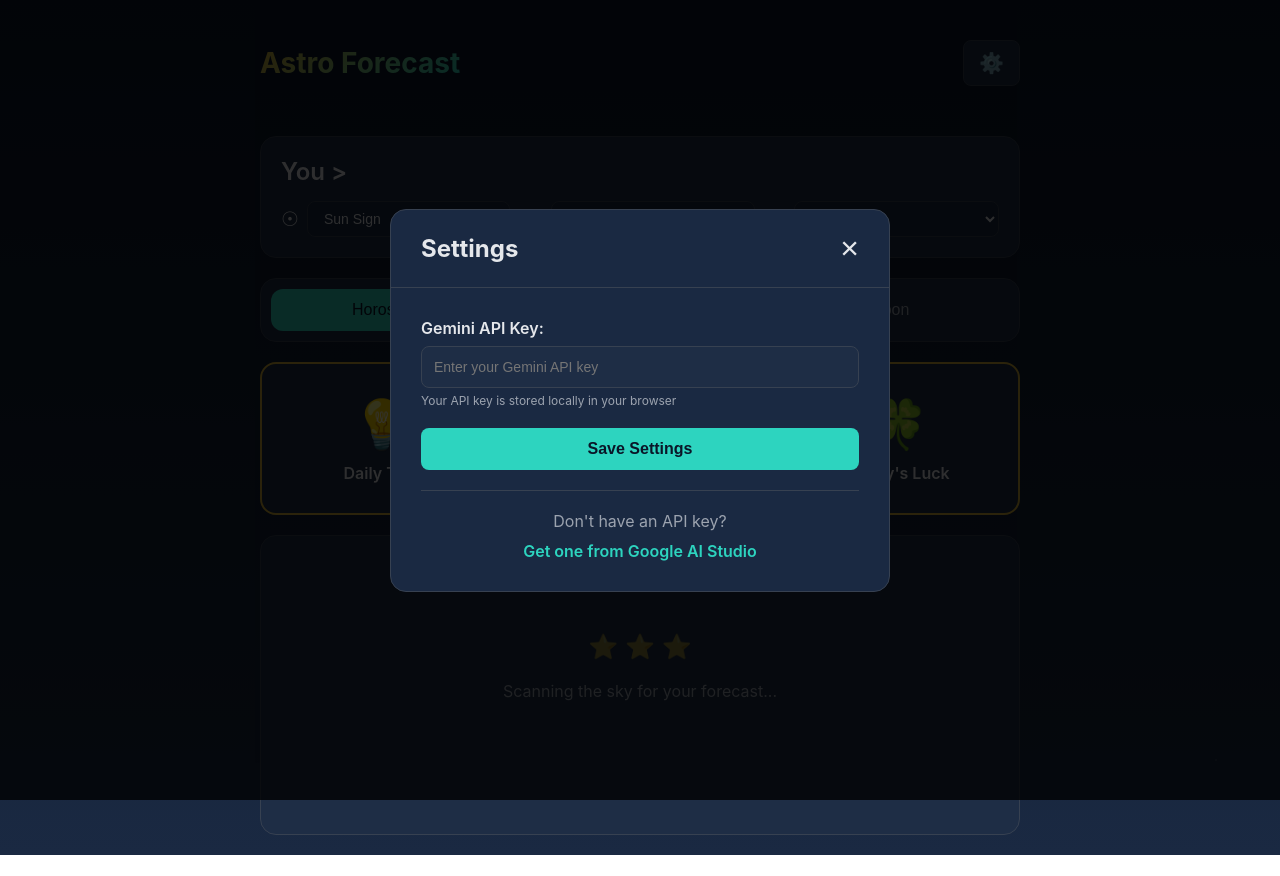
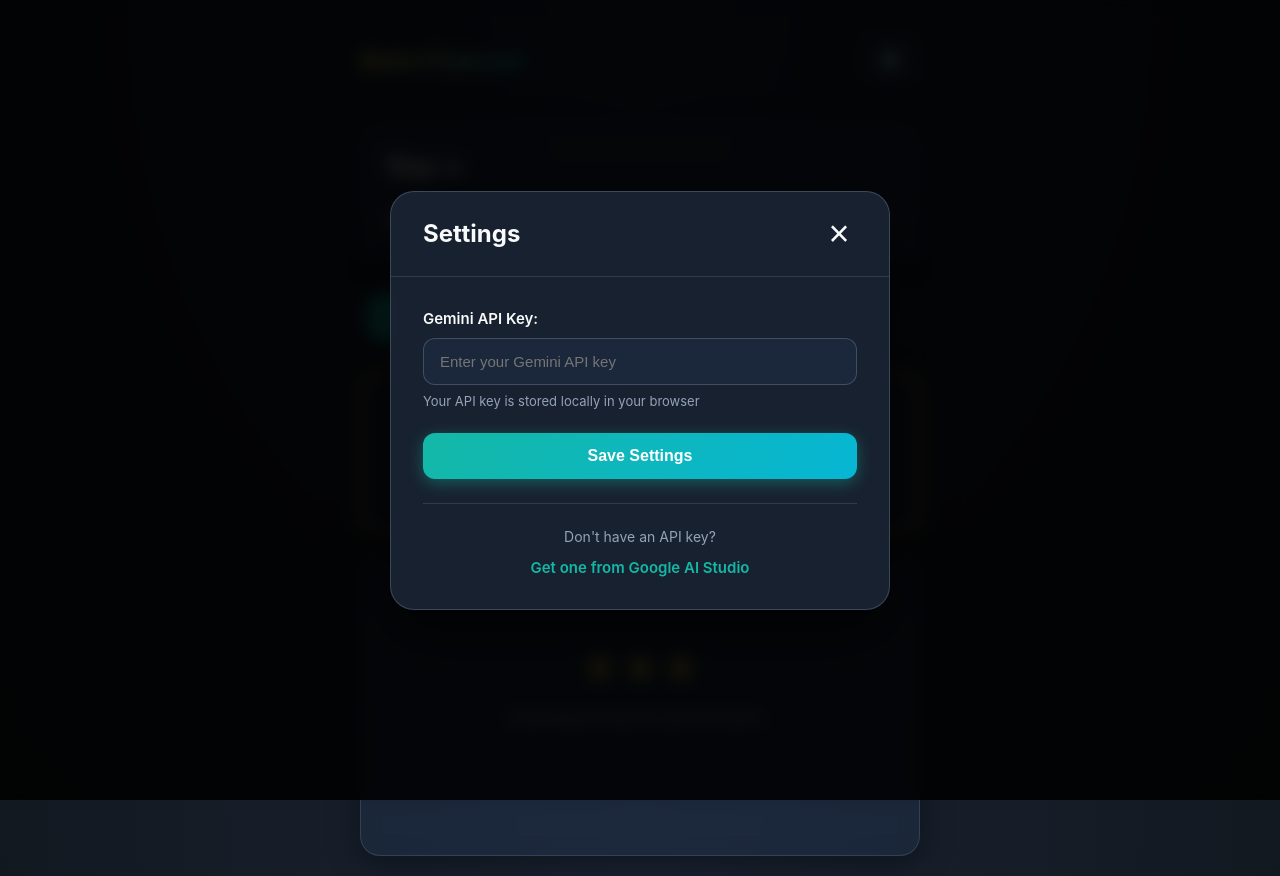
Before and after one commit to APFFM/astro-forecast, a plain HTML site: page index.html in a window 1280 px wide. Before the commit the page ends 855 px from the top, so only its background shows below. Drawn offline with Linux system fonts and the light colour scheme.

Commit message:
Fix Gemini API and enhance design
- Update to gemini-2.0-flash-latest model (fixes API error)
- Enhance UI with sophisticated design matching Astroline
- Add backdrop blur effects and depth shadows
- Improve card styling with golden borders and glows
- Add smooth animations and hover effects
- Enhance typography and visual hierarchy
- Improve mobile responsiveness
- Add pulsing moon glow animation

```diff
--- a/app.js
+++ b/app.js
@@ -1,5 +1,5 @@
 // Gemini API Configuration
-const GEMINI_API_ENDPOINT = 'https://generativelanguage.googleapis.com/v1beta/models/gemini-pro:generateContent';
+const GEMINI_API_ENDPOINT = 'https://generativelanguage.googleapis.com/v1beta/models/gemini-2.0-flash-latest:generateContent';
 
 // State Management
 let state = {
--- a/styles.css
+++ b/styles.css
@@ -5,21 +5,24 @@
 }
 
 :root {
-    --bg-primary: #0a1628;
-    --bg-secondary: #1a2942;
+    --bg-primary: #0f1419;
+    --bg-secondary: #1a2332;
     --bg-card: #1e2d45;
     --bg-card-hover: #253a57;
-    --accent-gold: #d4af37;
-    --accent-teal: #2dd4bf;
-    --accent-green: #84cc16;
-    --text-primary: #e5e7eb;
-    --text-secondary: #9ca3af;
-    --border-color: #374151;
+    --accent-gold: #f4c542;
+    --accent-teal: #14b8a6;
+    --accent-cyan: #06b6d4;
+    --text-primary: #f9fafb;
+    --text-secondary: #94a3b8;
+    --border-gold: #f4c542;
+    --border-teal: #14b8a6;
+    --shadow-glow: rgba(244, 197, 66, 0.3);
 }
 
 body {
     font-family: -apple-system, BlinkMacSystemFont, 'Segoe UI', Roboto, 'Helvetica Neue', Arial, sans-serif;
-    background: linear-gradient(to bottom, #0a1628, #1a2942);
+    background: radial-gradient(ellipse at top, #1a2332, #0f1419);
+    background-attachment: fixed;
     color: var(--text-primary);
     min-height: 100vh;
     overflow-x: hidden;
@@ -33,16 +36,18 @@
     width: 100%;
     height: 100%;
     background-image:
-        radial-gradient(2px 2px at 20% 30%, rgba(255,255,255,0.3), transparent),
-        radial-gradient(2px 2px at 60% 70%, rgba(255,255,255,0.3), transparent),
-        radial-gradient(1px 1px at 50% 50%, rgba(255,255,255,0.3), transparent),
-        radial-gradient(1px 1px at 80% 10%, rgba(255,255,255,0.3), transparent),
-        radial-gradient(2px 2px at 90% 60%, rgba(255,255,255,0.3), transparent);
+        radial-gradient(2px 2px at 20% 30%, white, transparent),
+        radial-gradient(2px 2px at 60% 70%, white, transparent),
+        radial-gradient(1px 1px at 50% 50%, white, transparent),
+        radial-gradient(1px 1px at 80% 10%, white, transparent),
+        radial-gradient(2px 2px at 90% 60%, white, transparent),
+        radial-gradient(1px 1px at 30% 90%, white, transparent);
     background-size: 200% 200%;
     background-position: 0% 0%;
-    animation: stars 200s linear infinite;
+    animation: stars 300s linear infinite;
     pointer-events: none;
     z-index: 0;
+    opacity: 0.4;
 }
 
 @keyframes stars {
@@ -51,7 +56,7 @@
 }
 
 .container {
-    max-width: 800px;
+    max-width: 600px;
     margin: 0 auto;
     padding: 20px;
     position: relative;
@@ -59,79 +64,88 @@
 }
 
 header {
-    margin-bottom: 30px;
+    margin-bottom: 25px;
 }
 
 .header-content {
     display: flex;
     justify-content: space-between;
     align-items: center;
-    padding: 20px 0;
+    padding: 15px 0;
 }
 
 .logo {
-    font-size: 28px;
+    font-size: 24px;
     font-weight: 700;
-    background: linear-gradient(135deg, var(--accent-gold), var(--accent-teal));
+    background: linear-gradient(135deg, var(--accent-gold), var(--accent-cyan));
     -webkit-background-clip: text;
     -webkit-text-fill-color: transparent;
     background-clip: text;
+    letter-spacing: -0.5px;
 }
 
 .settings-btn {
-    background: var(--bg-card);
-    border: 1px solid var(--border-color);
-    border-radius: 8px;
-    padding: 10px 15px;
+    background: rgba(30, 45, 69, 0.6);
+    backdrop-filter: blur(10px);
+    border: 1px solid rgba(148, 163, 184, 0.2);
+    border-radius: 12px;
+    padding: 12px 16px;
     font-size: 20px;
     cursor: pointer;
     transition: all 0.3s ease;
+    box-shadow: 0 4px 12px rgba(0, 0, 0, 0.3);
 }
 
 .settings-btn:hover {
-    background: var(--bg-card-hover);
-    transform: scale(1.05);
+    background: rgba(37, 58, 87, 0.8);
+    transform: translateY(-2px);
+    box-shadow: 0 6px 16px rgba(0, 0, 0, 0.4);
 }
 
 .zodiac-selector {
-    background: var(--bg-card);
-    border-radius: 16px;
-    padding: 20px;
+    background: rgba(30, 45, 69, 0.6);
+    backdrop-filter: blur(10px);
+    border-radius: 20px;
+    padding: 24px;
     margin-bottom: 20px;
-    border: 1px solid var(--border-color);
+    border: 1px solid rgba(148, 163, 184, 0.2);
+    box-shadow: 0 8px 32px rgba(0, 0, 0, 0.4);
 }
 
 .you-header {
-    font-size: 24px;
-    margin-bottom: 15px;
+    font-size: 28px;
+    margin-bottom: 16px;
     font-weight: 600;
+    color: var(--text-primary);
 }
 
 .zodiac-signs {
     display: flex;
-    gap: 15px;
+    gap: 12px;
     flex-wrap: wrap;
 }
 
 .zodiac-item {
     display: flex;
     align-items: center;
-    gap: 8px;
+    gap: 10px;
     flex: 1;
-    min-width: 150px;
+    min-width: 140px;
 }
 
 .zodiac-icon {
-    font-size: 20px;
+    font-size: 24px;
+    filter: drop-shadow(0 0 8px var(--accent-gold));
 }
 
 .sign-select {
-    background: var(--bg-secondary);
-    border: 1px solid var(--border-color);
-    border-radius: 8px;
-    padding: 8px 12px;
+    background: rgba(26, 35, 50, 0.8);
+    border: 1px solid rgba(148, 163, 184, 0.3);
+    border-radius: 12px;
+    padding: 10px 14px;
     color: var(--text-primary);
     font-size: 14px;
+    font-weight: 500;
     cursor: pointer;
     flex: 1;
     transition: all 0.3s ease;
@@ -139,184 +153,250 @@
 
 .sign-select:hover {
     border-color: var(--accent-teal);
+    background: rgba(26, 35, 50, 1);
 }
 
 .sign-select:focus {
     outline: none;
     border-color: var(--accent-gold);
+    box-shadow: 0 0 0 3px rgba(244, 197, 66, 0.1);
 }
 
 .tabs {
     display: flex;
-    gap: 10px;
-    margin-bottom: 20px;
-    background: var(--bg-card);
-    padding: 10px;
-    border-radius: 16px;
-    border: 1px solid var(--border-color);
+    gap: 8px;
+    margin-bottom: 24px;
+    background: rgba(30, 45, 69, 0.4);
+    backdrop-filter: blur(10px);
+    padding: 8px;
+    border-radius: 20px;
+    border: 1px solid rgba(148, 163, 184, 0.2);
 }
 
 .tab-btn {
     flex: 1;
     background: transparent;
     border: none;
-    padding: 12px 20px;
-    border-radius: 12px;
+    padding: 14px 20px;
+    border-radius: 14px;
     color: var(--text-secondary);
-    font-size: 16px;
-    font-weight: 500;
+    font-size: 15px;
+    font-weight: 600;
     cursor: pointer;
     transition: all 0.3s ease;
 }
 
 .tab-btn:hover {
-    background: var(--bg-secondary);
+    background: rgba(148, 163, 184, 0.1);
     color: var(--text-primary);
 }
 
 .tab-btn.active {
     background: var(--accent-teal);
-    color: var(--bg-primary);
+    color: white;
+    box-shadow: 0 4px 12px rgba(20, 184, 166, 0.4);
 }
 
 .tab-content {
     display: none;
+    animation: fadeIn 0.4s ease-in;
 }
 
 .tab-content.active {
     display: block;
 }
 
+@keyframes fadeIn {
+    from { opacity: 0; transform: translateY(10px); }
+    to { opacity: 1; transform: translateY(0); }
+}
+
 .feature-cards {
     display: grid;
-    grid-template-columns: repeat(auto-fit, minmax(150px, 1fr));
-    gap: 15px;
-    margin-bottom: 20px;
+    grid-template-columns: repeat(3, 1fr);
+    gap: 12px;
+    margin-bottom: 24px;
 }
 
 .feature-card {
-    background: var(--bg-card);
-    border: 2px solid var(--accent-gold);
-    border-radius: 16px;
-    padding: 30px 20px;
+    background: rgba(30, 45, 69, 0.6);
+    backdrop-filter: blur(10px);
+    border: 2px solid var(--border-gold);
+    border-radius: 20px;
+    padding: 28px 16px;
     text-align: center;
     cursor: pointer;
-    transition: all 0.3s ease;
+    transition: all 0.4s cubic-bezier(0.4, 0, 0.2, 1);
+    box-shadow: 0 4px 16px rgba(0, 0, 0, 0.3), 0 0 24px rgba(244, 197, 66, 0.1);
+    position: relative;
+    overflow: hidden;
+}
+
+.feature-card::before {
+    content: '';
+    position: absolute;
+    top: -50%;
+    left: -50%;
+    width: 200%;
+    height: 200%;
+    background: radial-gradient(circle, rgba(244, 197, 66, 0.1) 0%, transparent 70%);
+    opacity: 0;
+    transition: opacity 0.4s ease;
+}
+
+.feature-card:hover::before {
+    opacity: 1;
 }
 
 .feature-card:hover {
-    background: var(--bg-card-hover);
-    transform: translateY(-5px);
-    box-shadow: 0 10px 30px rgba(212, 175, 55, 0.3);
+    background: rgba(37, 58, 87, 0.8);
+    transform: translateY(-8px) scale(1.02);
+    box-shadow: 0 12px 32px rgba(244, 197, 66, 0.3), 0 0 40px rgba(244, 197, 66, 0.2);
+    border-color: var(--accent-gold);
 }
 
 .card-icon {
-    font-size: 48px;
-    margin-bottom: 10px;
+    font-size: 56px;
+    margin-bottom: 12px;
+    filter: drop-shadow(0 4px 8px rgba(0, 0, 0, 0.3));
+    transition: transform 0.3s ease;
+}
+
+.feature-card:hover .card-icon {
+    transform: scale(1.1) rotate(5deg);
 }
 
 .feature-card h3 {
-    font-size: 16px;
+    font-size: 14px;
     font-weight: 600;
+    color: var(--text-primary);
+    line-height: 1.4;
 }
 
 .horoscope-content,
 .moon-description {
-    background: var(--bg-card);
-    border-radius: 16px;
-    padding: 30px;
-    border: 1px solid var(--border-color);
+    background: rgba(30, 45, 69, 0.6);
+    backdrop-filter: blur(10px);
+    border-radius: 20px;
+    padding: 32px;
+    border: 1px solid rgba(148, 163, 184, 0.2);
     min-height: 300px;
+    box-shadow: 0 8px 32px rgba(0, 0, 0, 0.4);
 }
 
 .event-card {
-    background: var(--bg-card);
-    border-radius: 16px;
-    padding: 30px;
-    border: 1px solid var(--border-color);
+    background: rgba(30, 45, 69, 0.6);
+    backdrop-filter: blur(10px);
+    border-radius: 20px;
+    padding: 32px;
+    border: 1px solid rgba(148, 163, 184, 0.2);
+    box-shadow: 0 8px 32px rgba(0, 0, 0, 0.4);
 }
 
 .event-label {
     color: var(--text-secondary);
-    font-size: 14px;
-    margin-bottom: 10px;
+    font-size: 13px;
+    font-weight: 500;
+    text-transform: uppercase;
+    letter-spacing: 0.5px;
+    margin-bottom: 12px;
 }
 
 .event-title {
+    font-size: 36px;
+    font-weight: 700;
+    margin-bottom: 24px;
+    background: linear-gradient(135deg, var(--accent-gold), var(--accent-cyan));
+    -webkit-background-clip: text;
+    -webkit-text-fill-color: transparent;
+    background-clip: text;
+    line-height: 1.2;
+}
+
+.event-content {
+    line-height: 1.9;
+    color: var(--text-secondary);
+    font-size: 15px;
+}
+
+.moon-details {
+    display: flex;
+    flex-direction: column;
+    gap: 24px;
+}
+
+.moon-card {
+    background: rgba(30, 45, 69, 0.6);
+    backdrop-filter: blur(10px);
+    border-radius: 20px;
+    padding: 32px;
+    border: 1px solid rgba(148, 163, 184, 0.2);
+    box-shadow: 0 8px 32px rgba(0, 0, 0, 0.4);
+}
+
+.date-range {
+    color: var(--text-secondary);
+    font-size: 13px;
+    font-weight: 500;
+    text-transform: uppercase;
+    letter-spacing: 0.5px;
+    margin-bottom: 12px;
+}
+
+#moonPhaseTitle {
     font-size: 32px;
     font-weight: 700;
-    margin-bottom: 20px;
-    background: linear-gradient(135deg, var(--accent-gold), var(--accent-teal));
+    margin-bottom: 24px;
+    background: linear-gradient(135deg, var(--accent-gold), white);
     -webkit-background-clip: text;
     -webkit-text-fill-color: transparent;
     background-clip: text;
 }
 
-.event-content {
-    line-height: 1.8;
-    color: var(--text-secondary);
-}
-
-.moon-details {
-    display: flex;
-    flex-direction: column;
-    gap: 20px;
-}
-
-.moon-card {
-    background: var(--bg-card);
-    border-radius: 16px;
-    padding: 30px;
-    border: 1px solid var(--border-color);
-}
-
-.date-range {
-    color: var(--text-secondary);
-    font-size: 14px;
-    margin-bottom: 10px;
-}
-
-#moonPhaseTitle {
-    font-size: 28px;
-    font-weight: 700;
-    margin-bottom: 20px;
-}
-
 .moon-visual {
     display: flex;
     align-items: center;
-    gap: 30px;
-    margin: 30px 0;
+    justify-content: center;
+    gap: 40px;
+    margin: 32px 0;
 }
 
 .moon-image {
-    font-size: 120px;
-    filter: drop-shadow(0 0 20px rgba(212, 175, 55, 0.5));
+    font-size: 140px;
+    filter: drop-shadow(0 0 32px rgba(244, 197, 66, 0.6));
+    animation: moonGlow 4s ease-in-out infinite;
+}
+
+@keyframes moonGlow {
+    0%, 100% { filter: drop-shadow(0 0 32px rgba(244, 197, 66, 0.6)); }
+    50% { filter: drop-shadow(0 0 48px rgba(244, 197, 66, 0.9)); }
 }
 
 .moon-sign-info {
     display: flex;
     flex-direction: column;
     align-items: center;
-    gap: 10px;
+    gap: 12px;
 }
 
 .moon-sign-icon {
-    font-size: 48px;
+    font-size: 56px;
     color: var(--accent-gold);
+    filter: drop-shadow(0 4px 12px rgba(244, 197, 66, 0.5));
 }
 
 #moonSignText {
     font-size: 18px;
     font-weight: 600;
+    color: var(--text-primary);
 }
 
 .moon-calendar {
     display: flex;
     justify-content: space-around;
-    margin-top: 30px;
-    padding-top: 20px;
-    border-top: 1px solid var(--border-color);
+    margin-top: 32px;
+    padding-top: 24px;
+    border-top: 1px solid rgba(148, 163, 184, 0.2);
 }
 
 .moon-day {
@@ -327,11 +407,13 @@
 }
 
 .moon-day-icon {
-    font-size: 32px;
+    font-size: 36px;
+    filter: drop-shadow(0 2px 8px rgba(244, 197, 66, 0.3));
 }
 
 .moon-day-date {
-    font-size: 14px;
+    font-size: 13px;
+    font-weight: 500;
     color: var(--text-secondary);
 }
 
@@ -341,22 +423,23 @@
     align-items: center;
     justify-content: center;
     min-height: 200px;
-    gap: 20px;
+    gap: 24px;
 }
 
 .stars {
-    font-size: 24px;
+    font-size: 28px;
     animation: pulse 2s ease-in-out infinite;
 }
 
 @keyframes pulse {
-    0%, 100% { opacity: 1; }
-    50% { opacity: 0.5; }
+    0%, 100% { opacity: 1; transform: scale(1); }
+    50% { opacity: 0.6; transform: scale(0.95); }
 }
 
 .loading p {
     color: var(--text-secondary);
-    font-size: 16px;
+    font-size: 15px;
+    font-weight: 500;
 }
 
 .modal {
@@ -366,7 +449,8 @@
     left: 0;
     width: 100%;
     height: 100%;
-    background: rgba(0, 0, 0, 0.8);
+    background: rgba(0, 0, 0, 0.85);
+    backdrop-filter: blur(8px);
     z-index: 1000;
     align-items: center;
     justify-content: center;
@@ -377,109 +461,126 @@
 }
 
 .modal-content {
-    background: var(--bg-secondary);
-    border-radius: 16px;
+    background: rgba(26, 35, 50, 0.95);
+    backdrop-filter: blur(20px);
+    border-radius: 24px;
     max-width: 500px;
     width: 90%;
-    border: 1px solid var(--border-color);
+    border: 1px solid rgba(148, 163, 184, 0.3);
+    box-shadow: 0 24px 64px rgba(0, 0, 0, 0.6);
 }
 
 .modal-header {
     display: flex;
     justify-content: space-between;
     align-items: center;
-    padding: 20px 30px;
-    border-bottom: 1px solid var(--border-color);
+    padding: 24px 32px;
+    border-bottom: 1px solid rgba(148, 163, 184, 0.2);
 }
 
 .modal-header h2 {
     font-size: 24px;
+    font-weight: 700;
 }
 
 .close-btn {
     background: none;
     border: none;
     color: var(--text-primary);
-    font-size: 32px;
+    font-size: 36px;
     cursor: pointer;
     transition: all 0.3s ease;
+    line-height: 1;
+    padding: 0;
+    width: 36px;
+    height: 36px;
+    display: flex;
+    align-items: center;
+    justify-content: center;
 }
 
 .close-btn:hover {
     color: var(--accent-gold);
-    transform: scale(1.2);
+    transform: rotate(90deg);
 }
 
 .modal-body {
-    padding: 30px;
+    padding: 32px;
 }
 
 .setting-group {
-    margin-bottom: 20px;
+    margin-bottom: 24px;
 }
 
 .setting-group label {
     display: block;
-    margin-bottom: 8px;
+    margin-bottom: 10px;
     font-weight: 600;
+    font-size: 15px;
 }
 
 .setting-group input {
     width: 100%;
-    background: var(--bg-card);
-    border: 1px solid var(--border-color);
-    border-radius: 8px;
-    padding: 12px;
+    background: rgba(30, 45, 69, 0.6);
+    border: 1px solid rgba(148, 163, 184, 0.3);
+    border-radius: 12px;
+    padding: 14px 16px;
     color: var(--text-primary);
-    font-size: 14px;
+    font-size: 15px;
+    transition: all 0.3s ease;
 }
 
 .setting-group input:focus {
     outline: none;
     border-color: var(--accent-teal);
+    box-shadow: 0 0 0 3px rgba(20, 184, 166, 0.1);
+    background: rgba(30, 45, 69, 0.8);
 }
 
 .setting-group small {
     display: block;
-    margin-top: 5px;
+    margin-top: 8px;
     color: var(--text-secondary);
-    font-size: 12px;
+    font-size: 13px;
 }
 
 .save-btn {
     width: 100%;
-    background: var(--accent-teal);
+    background: linear-gradient(135deg, var(--accent-teal), var(--accent-cyan));
     border: none;
-    border-radius: 8px;
-    padding: 12px;
-    color: var(--bg-primary);
+    border-radius: 12px;
+    padding: 14px;
+    color: white;
     font-size: 16px;
-    font-weight: 600;
+    font-weight: 700;
     cursor: pointer;
     transition: all 0.3s ease;
+    box-shadow: 0 4px 16px rgba(20, 184, 166, 0.4);
 }
 
 .save-btn:hover {
-    background: var(--accent-gold);
     transform: translateY(-2px);
+    box-shadow: 0 6px 24px rgba(20, 184, 166, 0.6);
 }
 
 .api-info {
-    margin-top: 20px;
-    padding-top: 20px;
-    border-top: 1px solid var(--border-color);
+    margin-top: 24px;
+    padding-top: 24px;
+    border-top: 1px solid rgba(148, 163, 184, 0.2);
     text-align: center;
 }
 
 .api-info p {
     color: var(--text-secondary);
-    margin-bottom: 10px;
+    margin-bottom: 12px;
+    font-size: 14px;
 }
 
 .api-info a {
     color: var(--accent-teal);
     text-decoration: none;
     font-weight: 600;
+    font-size: 15px;
 }
 
 .api-info a:hover {
@@ -488,22 +589,49 @@
 
 @media (max-width: 768px) {
     .container {
-        padding: 15px;
+        padding: 16px;
     }
 
     .feature-cards {
         grid-template-columns: 1fr;
+        gap: 12px;
+    }
+
+    .feature-card {
+        padding: 24px 16px;
     }
 
     .moon-visual {
         flex-direction: column;
+        gap: 24px;
+    }
+
+    .moon-image {
+        font-size: 100px;
     }
 
     .zodiac-signs {
         flex-direction: column;
     }
 
+    .zodiac-item {
+        min-width: 100%;
+    }
+
     .tabs {
-        flex-direction: column;
+        flex-direction: row;
+    }
+
+    .tab-btn {
+        font-size: 13px;
+        padding: 12px 8px;
+    }
+
+    .event-title {
+        font-size: 28px;
+    }
+
+    .logo {
+        font-size: 20px;
     }
 }
```
